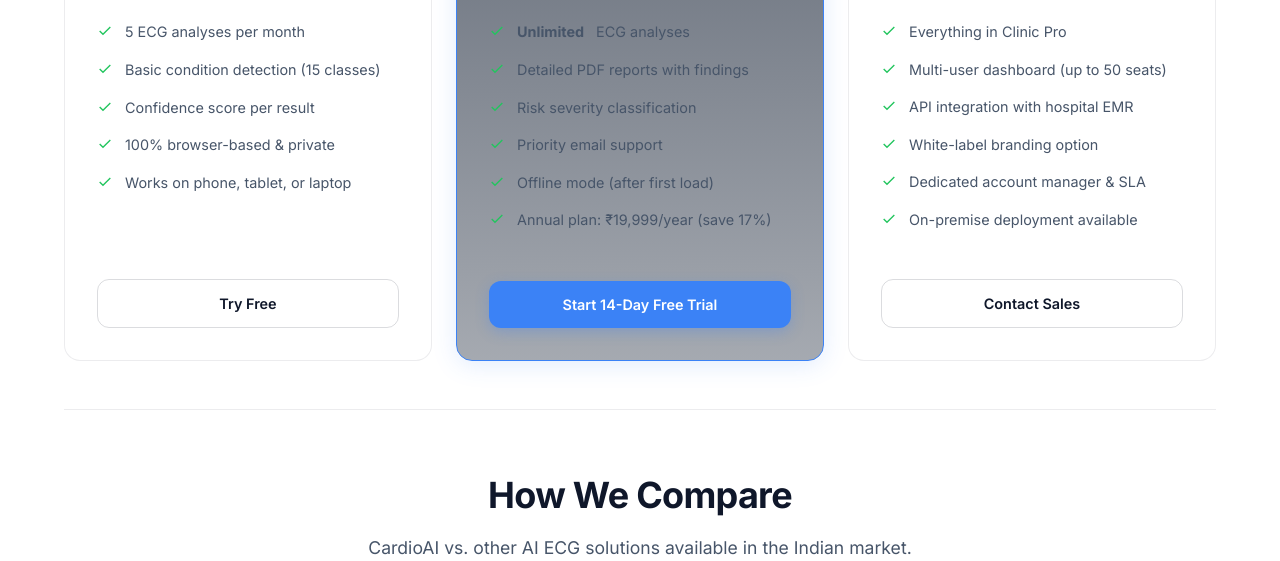
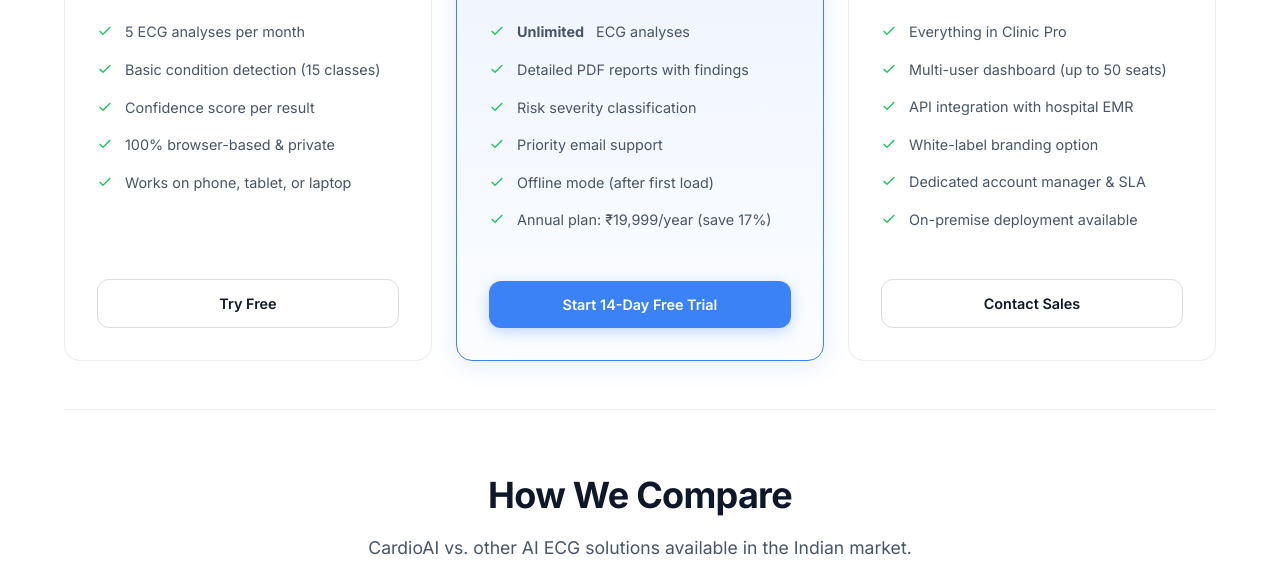
Before and after one commit to vishnusainzb97/cardioai-ecg-interpreter, a plain HTML site: page pricing.html in a window 1280 px wide. Shown: the part 649-1210 px from the top of the page. Drawn offline with Linux system fonts and the light colour scheme.

Commit message:
Fix readability of featured pricing card

```diff
--- a/index.css
+++ b/index.css
@@ -2452,7 +2452,9 @@
   .results-modal-header {
     padding: var(--spacing-md) var(--spacing-lg);
   }
-}/* =========================================
+}
+
+/* =========================================
    Pricing Page
    ========================================= */
 
@@ -2522,7 +2524,7 @@
 .pricing-card.featured {
   border-color: var(--color-primary);
   box-shadow: 0 4px 24px rgba(59, 130, 246, 0.15);
-    background: linear-gradient(180deg, rgba(30, 41, 59, 0.7) 0%, rgba(30, 41, 59, 0.4) 100%);
+  background: linear-gradient(180deg, rgba(59, 130, 246, 0.1) 0%, rgba(59, 130, 246, 0.02) 100%);
 }
 
 .pricing-card.featured::before {
```
Lines whose indentation alone changed are shown as unchanged.
